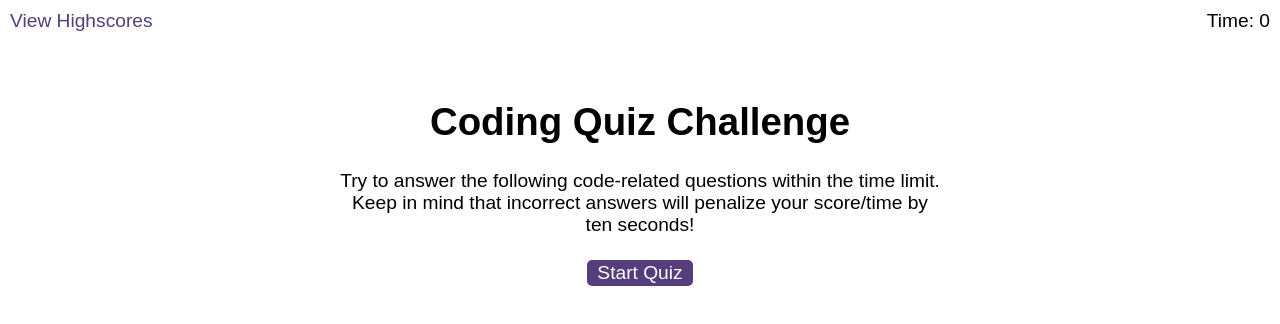
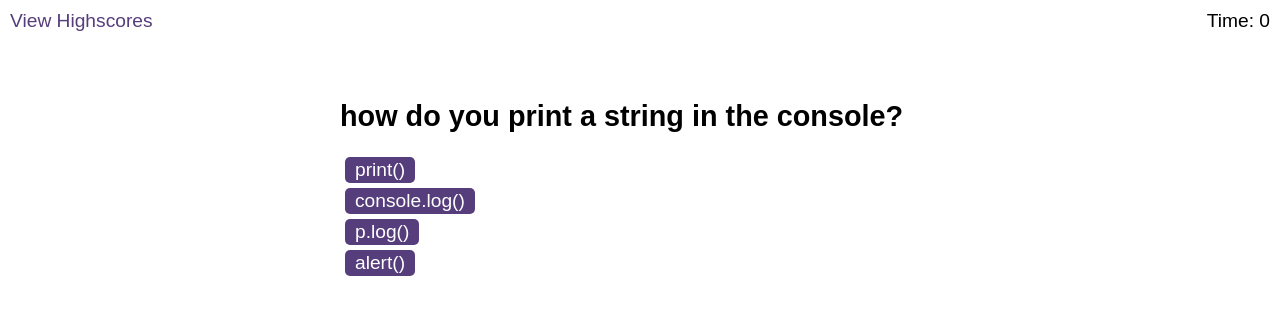
Before and after one commit to wmohammad83/code-quiz, a plain HTML site: page index.html in a window 1280 px wide. Both pictures are taken after a click on the button "Start Quiz". Drawn offline with Linux system fonts and the light colour scheme.

Commit message:
javascript logic added for questions only

```diff
--- a/assets/js/logic.js
+++ b/assets/js/logic.js
@@ -0,0 +1,102 @@
+const startButton = document.getElementById("start");
+const nextButton = document.getElementById("next-btn");
+const startScreen = document.getElementById("start-screen");
+const questionContainerElement = document.getElementById("questions");
+const questionElement = document.getElementById("question-title");
+const answerButtonElement = document.getElementById("choices");
+const feedback = document.getElementById("feedback");
+const endScreen = document.getElementById("end-screen");
+const finalScore = document.getElementById("final-score");
+
+var score;
+var currentQuestionIndex;
+
+startButton.addEventListener("click", startGame);
+nextButton.addEventListener("click", () => {
+  currentQuestionIndex++;
+  setNextQuestion();
+});
+
+function startGame() {
+  startScreen.classList.add("hide");
+  score = 0;
+  currentQuestionIndex = 0;
+  questionContainerElement.classList.remove("hide");
+  setNextQuestion();
+}
+
+function setNextQuestion() {
+  resetState();
+  showQuestion(questions[currentQuestionIndex]);
+}
+
+function showQuestion(question) {
+  // Displays the question
+  questionElement.innerText = question.question;
+
+  // Displays the answers
+  question.answers.forEach((answer) => {
+    const button = document.createElement("button");
+    button.innerText = answer.text;
+    // can add a class using below
+    // button.classList.add("choices");
+
+    // check if our answer is correct
+    if (answer.correct) {
+      button.dataset.correct = answer.correct;
+    }
+    button.addEventListener("click", selectAnswer);
+    answerButtonElement.appendChild(button);
+  });
+}
+
+function resetState() {
+  nextButton.classList.add("hide");
+  while (answerButtonElement.firstChild) {
+    answerButtonElement.removeChild(answerButtonElement.firstChild);
+  }
+}
+
+function selectAnswer(event) {
+  var selectedButton = event.target;
+  const correct = selectedButton.dataset.correct;
+
+  console.log(correct);
+
+  answerCheck(selectedButton, correct);
+
+  Array.from(answerButtonElement.children).forEach((button) => {
+    answerCheck(button, button.dataset.correct);
+  });
+
+  if (questions.length > currentQuestionIndex + 1) {
+    nextButton.classList.remove("hide");
+  } else {
+    questionContainerElement.classList.add("hide");
+    endScreen.classList.remove("hide");
+
+    finalScore.innerText = score;
+  }
+}
+
+function answerCheck(element, correct) {
+  feedback.classList.remove("hide");
+
+  if (correct) {
+    console.log("correct answer");
+    feedback.innerText = "Correct Answer";
+    document.body.appendChild(feedback);
+
+    // add to score card
+    score = score + 10;
+    console.log(score);
+  } else {
+    // element.classList.add("wrong");
+    console.log("Wrong Answer");
+    feedback.innerText = "Wrong answer";
+
+    // remove time from timer
+  }
+
+
+}
--- a/assets/js/questions.js
+++ b/assets/js/questions.js
@@ -1,32 +1,38 @@
-var quizQuestions = [
+var questions = [
     {
         question: 'how do you print a string in the console?',
         answers: [
-            'print()',
-            'console.log()',
-            'p.log()',
-            'alert()'
-        ],
-        correctAnswerIndex: 1
+            {text: 'print()', correct: false},
+            {text: 'console.log()', correct: true},
+            {text: 'p.log()', correct: false},
+            {text: 'alert()', correct: false},
+        ]
     },
     {
         question: 'how can you find the number of elements in an array?',
         answers: [
-            'arr.print',
-            'arr.count',
-            'arr.length',
-            'count-arr'
-        ],
-        correctAnswerIndex: 2
+            {text: 'arr.print', correct: false},
+            {text: 'arr.count', correct: true},
+            {text: 'arr.length', correct: false},
+            {text: 'count-arr', correct: false},
+        ]
     },
     {
-        question: 'What is javascript used for?',
+        question: 'What is javascript used for???',
         answers: [
-            'to style the webpage',
-            'to structure the document',
-            'to turn the lights on',
-            'to give the website interactivity'
-        ],
-        correctAnswerIndex: 3
+            {text: 'to style the webpage', correct: false},
+            {text: 'to structure the document', correct: false},
+            {text: 'to turn the lights on', correct: false},
+            {text: 'to give the website interactivity', correct: true},
+        ]
+    },
+    {
+        question: 'What is HTML used for hahaha???',
+        answers: [
+            {text: 'to style the webpage', correct: false},
+            {text: 'to structure the document', correct: true},
+            {text: 'to turn the lights on', correct: false},
+            {text: 'to give the website interactivity', correct: false},
+        ]
     }
 ];
--- a/index.html
+++ b/index.html
@@ -26,8 +26,16 @@
       </div>
 
       <div id="questions" class="hide">
-        <h2 id="question-title"></h2>
-        <div id="choices" class="choices"></div>
+        <h2 id="question-title">Questions go here</h2>
+        <div id="choices" class="choices">
+          <button>Answer 1</button>
+          <button>Answer 2</button>
+          <button>Answer 3</button>
+          <button>Answer 4</button>
+        </div>
+        <div id="control">
+          <button id="next-btn" class="hide">Next Question</button>
+        </div>
       </div>
 
       <div id="end-screen" class="hide">
```
